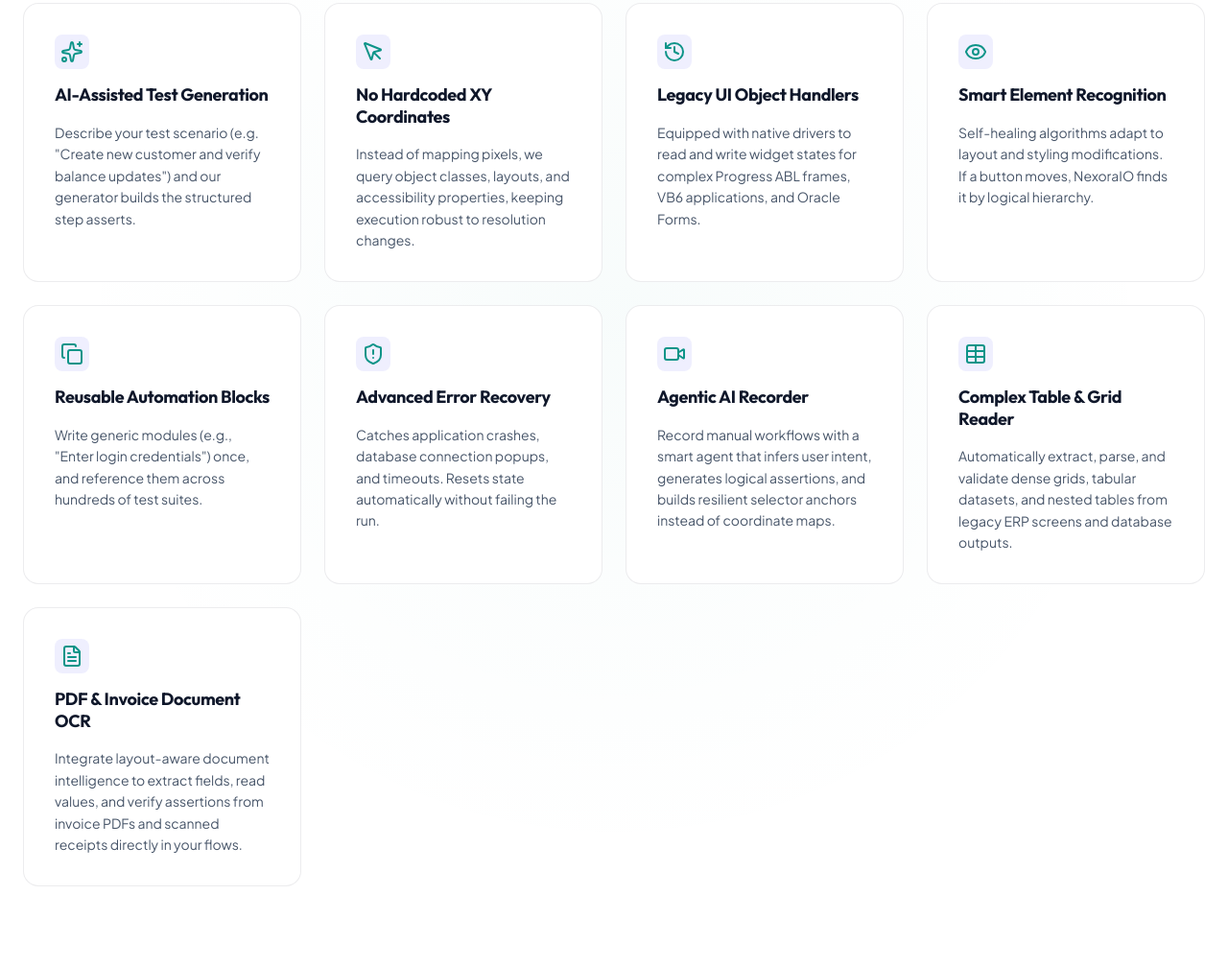
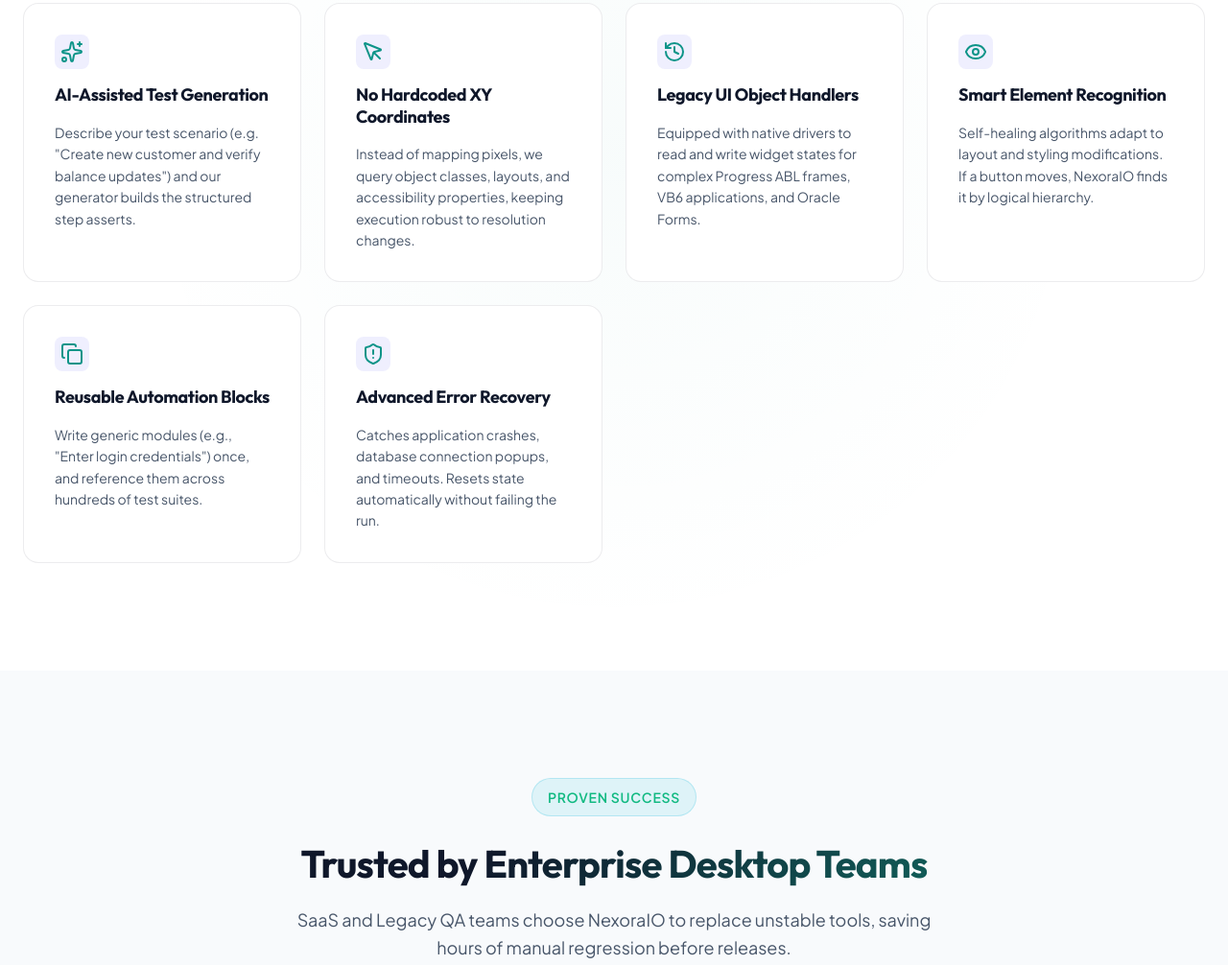
Before and after one commit to niranjangs4/desktop-automation-website, a website: page index.html in a window 1280 px wide. Shown: the part 4614-5620 px from the top of the page at 96% size. Drawn offline with nearby package versions, Linux system fonts and the light colour scheme.

Commit message:
Remove Agentic AI Recorder, Complex Table & Grid Reader, and PDF & Invoice Document OCR feature cards

```diff
--- a/index.html
+++ b/index.html
@@ -535,30 +535,6 @@
                     <h3>Advanced Error Recovery</h3>
                     <p>Catches application crashes, database connection popups, and timeouts. Resets state automatically without failing the run.</p>
                 </div>
-
-                <div class="feature-card reveal">
-                    <div class="feature-icon-box">
-                        <i data-lucide="video"></i>
-                    </div>
-                    <h3>Agentic AI Recorder</h3>
-                    <p>Record manual workflows with a smart agent that infers user intent, generates logical assertions, and builds resilient selector anchors instead of coordinate maps.</p>
-                </div>
-
-                <div class="feature-card reveal">
-                    <div class="feature-icon-box">
-                        <i data-lucide="table"></i>
-                    </div>
-                    <h3>Complex Table & Grid Reader</h3>
-                    <p>Automatically extract, parse, and validate dense grids, tabular datasets, and nested tables from legacy ERP screens and database outputs.</p>
-                </div>
-
-                <div class="feature-card reveal">
-                    <div class="feature-icon-box">
-                        <i data-lucide="file-text"></i>
-                    </div>
-                    <h3>PDF & Invoice Document OCR</h3>
-                    <p>Integrate layout-aware document intelligence to extract fields, read values, and verify assertions from invoice PDFs and scanned receipts directly in your flows.</p>
-                </div>
             </div>
         </div>
     </section>
```
